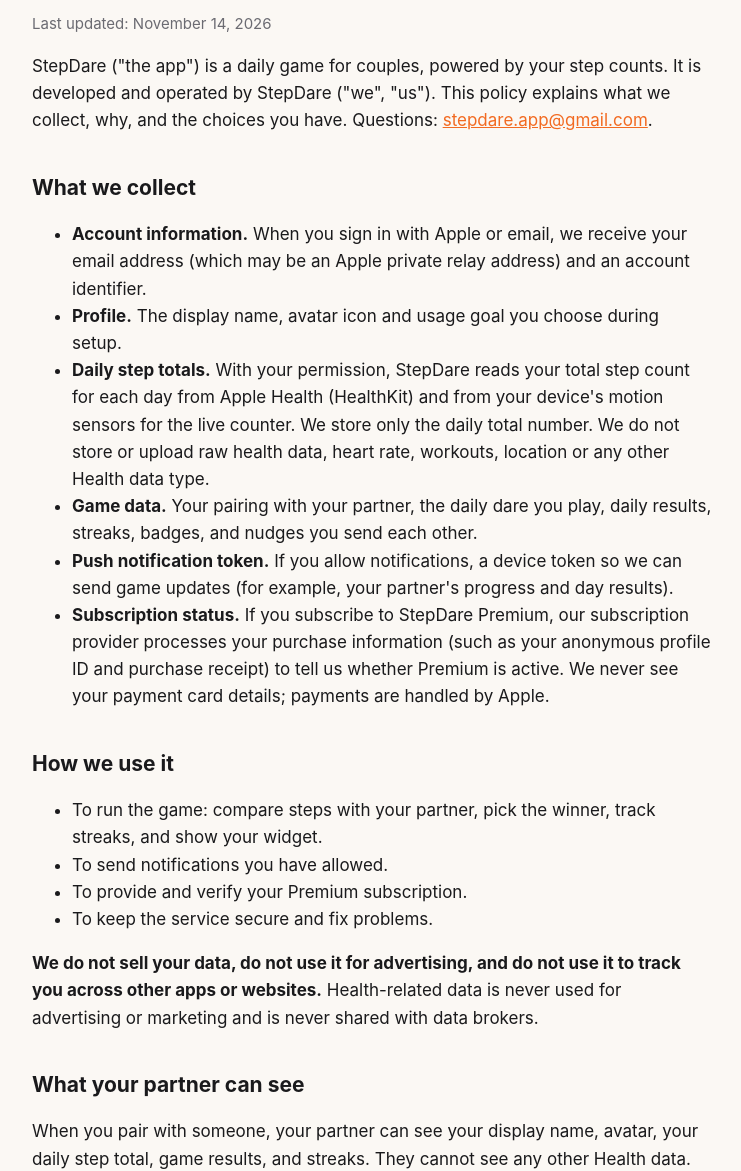
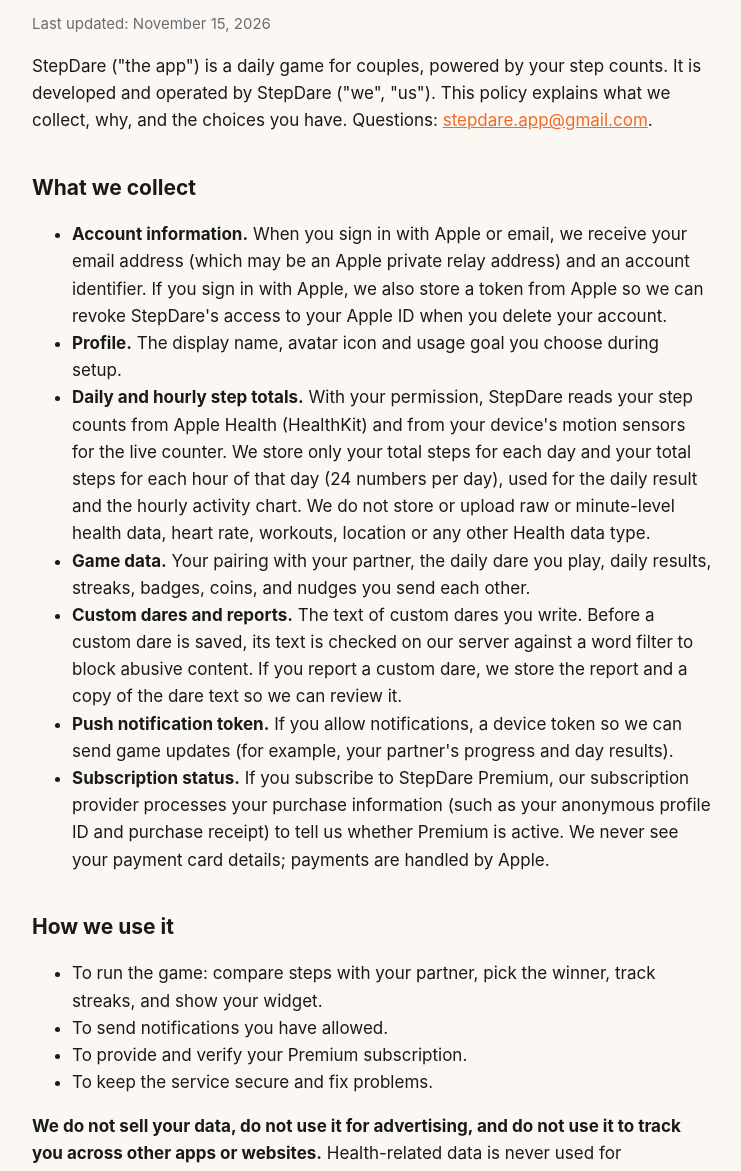
Before and after one commit to emreocaldev-tech/stepdare-site, a plain HTML site: page privacy.html in a window 1280 px wide. Shown: the part 146-1317 px from the top of the page, without its empty margins (268-1009 px from the left). Drawn offline with Linux system fonts and the light colour scheme.

Commit message:
Privacy policy: hourly step totals, custom dares, reports, coins, Apple token
Co-Authored-By: Claude Opus 5.5 <noreply@anthropic.com>

```diff
--- a/privacy.html
+++ b/privacy.html
@@ -12,16 +12,17 @@
 <nav><a class="brand" href="index.html">StepDare</a><a href="privacy.html">Privacy Policy</a><a href="terms.html">Terms of Use</a></nav>
 
 <h1>Privacy Policy</h1>
-<p class="muted">Last updated: November 14, 2026</p>
+<p class="muted">Last updated: November 15, 2026</p>
 
 <p>StepDare ("the app") is a daily game for couples, powered by your step counts. It is developed and operated by StepDare ("we", "us"). This policy explains what we collect, why, and the choices you have. Questions: <a href="mailto:stepdare.app@gmail.com">stepdare.app@gmail.com</a>.</p>
 
 <h2>What we collect</h2>
 <ul>
-<li><strong>Account information.</strong> When you sign in with Apple or email, we receive your email address (which may be an Apple private relay address) and an account identifier.</li>
+<li><strong>Account information.</strong> When you sign in with Apple or email, we receive your email address (which may be an Apple private relay address) and an account identifier. If you sign in with Apple, we also store a token from Apple so we can revoke StepDare's access to your Apple ID when you delete your account.</li>
 <li><strong>Profile.</strong> The display name, avatar icon and usage goal you choose during setup.</li>
-<li><strong>Daily step totals.</strong> With your permission, StepDare reads your total step count for each day from Apple Health (HealthKit) and from your device's motion sensors for the live counter. We store only the daily total number. We do not store or upload raw health data, heart rate, workouts, location or any other Health data type.</li>
-<li><strong>Game data.</strong> Your pairing with your partner, the daily dare you play, daily results, streaks, badges, and nudges you send each other.</li>
+<li><strong>Daily and hourly step totals.</strong> With your permission, StepDare reads your step counts from Apple Health (HealthKit) and from your device's motion sensors for the live counter. We store only your total steps for each day and your total steps for each hour of that day (24 numbers per day), used for the daily result and the hourly activity chart. We do not store or upload raw or minute-level health data, heart rate, workouts, location or any other Health data type.</li>
+<li><strong>Game data.</strong> Your pairing with your partner, the daily dare you play, daily results, streaks, badges, coins, and nudges you send each other.</li>
+<li><strong>Custom dares and reports.</strong> The text of custom dares you write. Before a custom dare is saved, its text is checked on our server against a word filter to block abusive content. If you report a custom dare, we store the report and a copy of the dare text so we can review it.</li>
 <li><strong>Push notification token.</strong> If you allow notifications, a device token so we can send game updates (for example, your partner's progress and day results).</li>
 <li><strong>Subscription status.</strong> If you subscribe to StepDare Premium, our subscription provider processes your purchase information (such as your anonymous profile ID and purchase receipt) to tell us whether Premium is active. We never see your payment card details; payments are handled by Apple.</li>
 </ul>
@@ -36,7 +37,7 @@
 <p><strong>We do not sell your data, do not use it for advertising, and do not use it to track you across other apps or websites.</strong> Health-related data is never used for advertising or marketing and is never shared with data brokers.</p>
 
 <h2>What your partner can see</h2>
-<p>When you pair with someone, your partner can see your display name, avatar, your daily step total, game results, and streaks. They cannot see any other Health data.</p>
+<p>When you pair with someone, your partner can see your display name, avatar, your daily and hourly step totals, custom dares written within your pair, game results, and streaks. They cannot see any other Health data.</p>
 
 <h2>Who processes your data</h2>
 <ul>
@@ -48,8 +49,8 @@
 
 <h2>Retention and deletion</h2>
 <ul>
-<li><strong>Unpairing.</strong> If you leave a pairing from the Profile tab, the shared game history of that pair (dares, results, badges, nudges) is permanently deleted.</li>
-<li><strong>Account deletion.</strong> You can delete your account at any time in the app: Profile &gt; Delete Account. This permanently deletes your account, your profile, your daily step totals, your push notification tokens and the shared game history with your partner (dares, results, streaks, badges, nudges and Premium status for that pair). Your partner stays on StepDare unpaired and keeps their own account. Deletion happens immediately and cannot be undone. Deleting your account does not cancel an App Store subscription; manage or cancel it in Settings &gt; Apple Account &gt; Subscriptions. If you cannot use the app, email <a href="mailto:stepdare.app@gmail.com">stepdare.app@gmail.com</a> from the address linked to your account and we will delete it within 30 days.</li>
+<li><strong>Unpairing.</strong> If you leave a pairing from the Profile tab, the shared game history of that pair (dares, custom dares, results, badges, nudges) is permanently deleted.</li>
+<li><strong>Account deletion.</strong> You can delete your account at any time in the app: Profile &gt; Delete Account. This permanently deletes your account, your profile, your daily and hourly step totals, your push notification tokens, your Sign in with Apple token (after revoking it with Apple) and the shared game history with your partner (dares, custom dares, results, streaks, badges, coins, nudges and Premium status for that pair). Your partner stays on StepDare unpaired and keeps their own account. Deletion happens immediately and cannot be undone. Deleting your account does not cancel an App Store subscription; manage or cancel it in Settings &gt; Apple Account &gt; Subscriptions. If you cannot use the app, email <a href="mailto:stepdare.app@gmail.com">stepdare.app@gmail.com</a> from the address linked to your account and we will delete it within 30 days.</li>
 <li>You can revoke Health access at any time in the Health app (Settings &gt; Health &gt; Data Access &amp; Devices) and turn off notifications in iOS Settings.</li>
 </ul>
 
```
